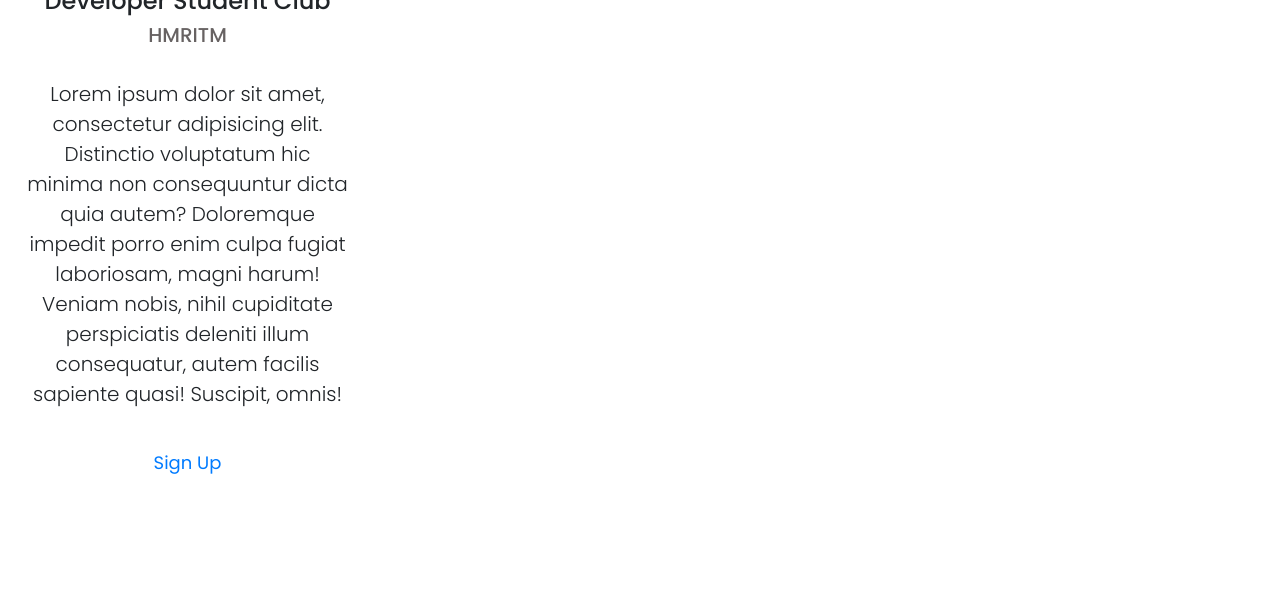
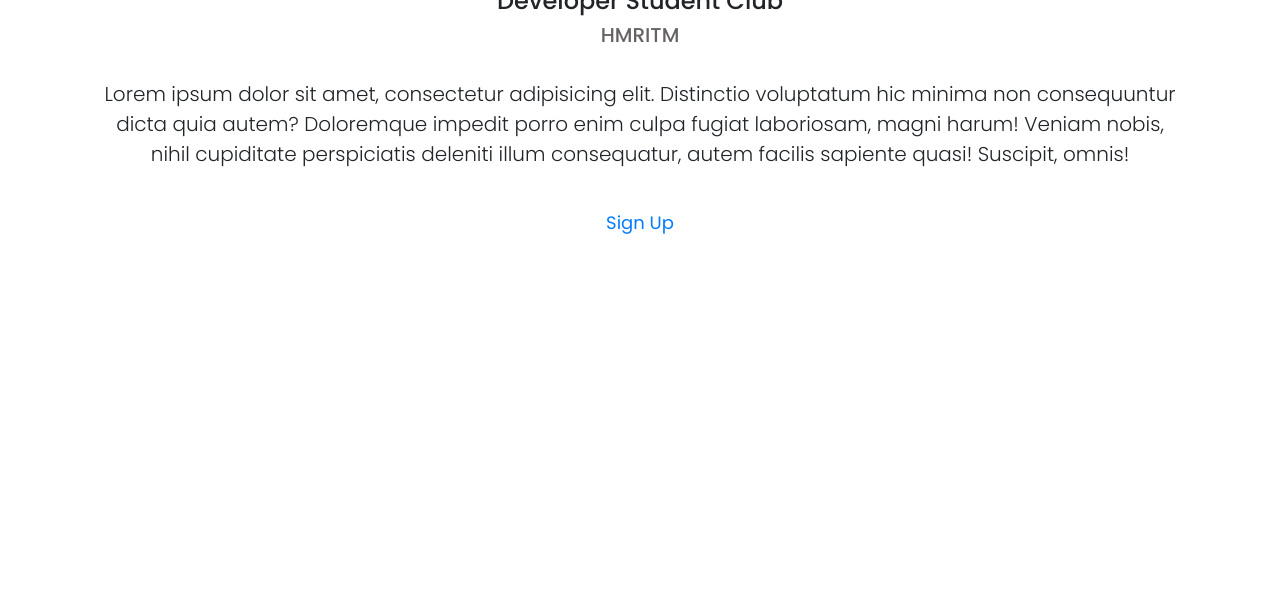
Before and after one commit to Ankit628792/Temporary, a PHP site: page /about.html in a window 1280 px wide. Shown: the part 214-812 px from the top of the page. After the commit the page ends 448 px from the top, so only its background shows below. Run offline with PHP 8.4, Linux system fonts and the light colour scheme.

Commit message:
Update style.css

```diff
--- a/style.css
+++ b/style.css
@@ -7,8 +7,8 @@
 
 
         .phone{
-            width: 375px;
-            height: 812px;
+            width: 100vw;
+            height: 100vh;
 
         }
         .container{
```
